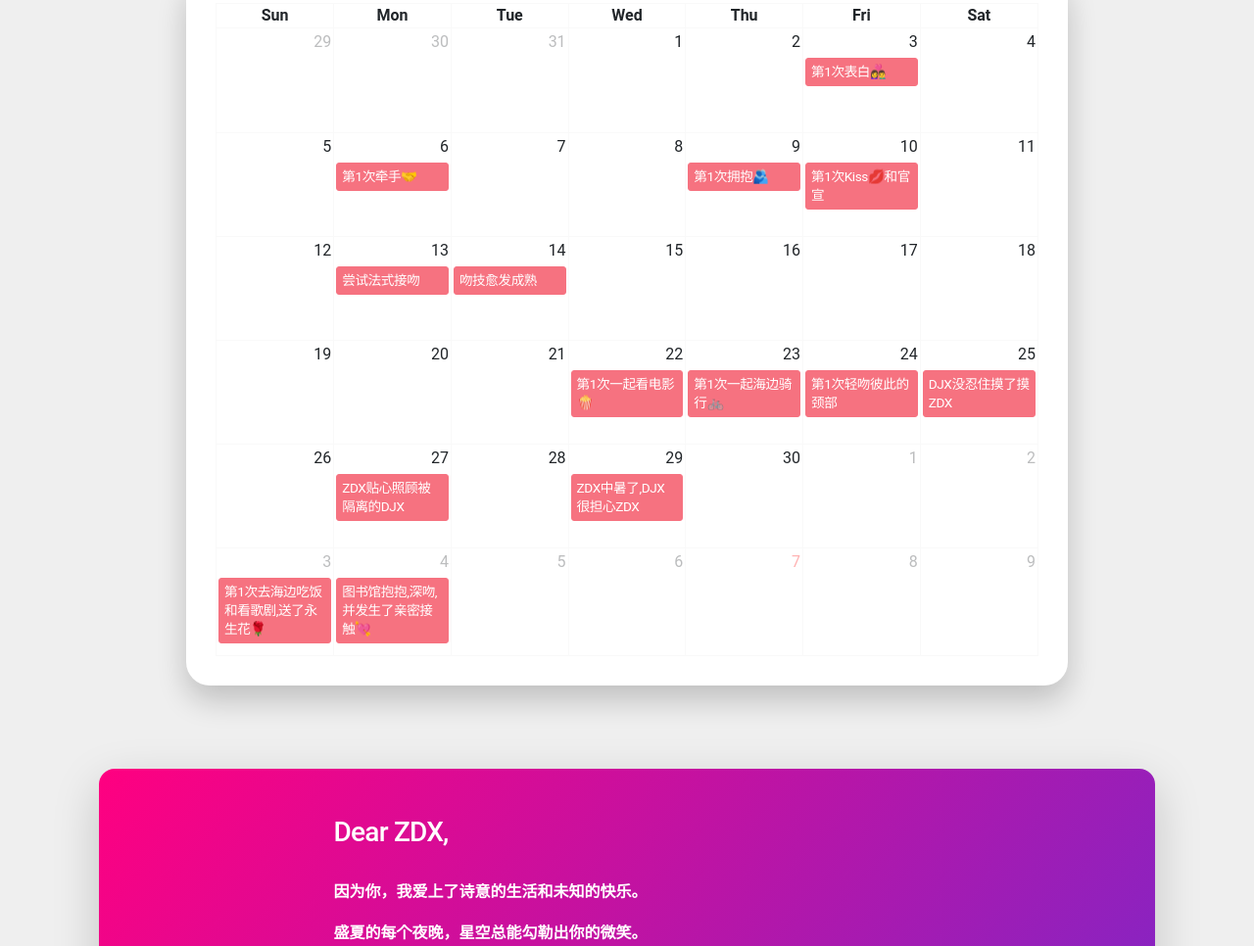
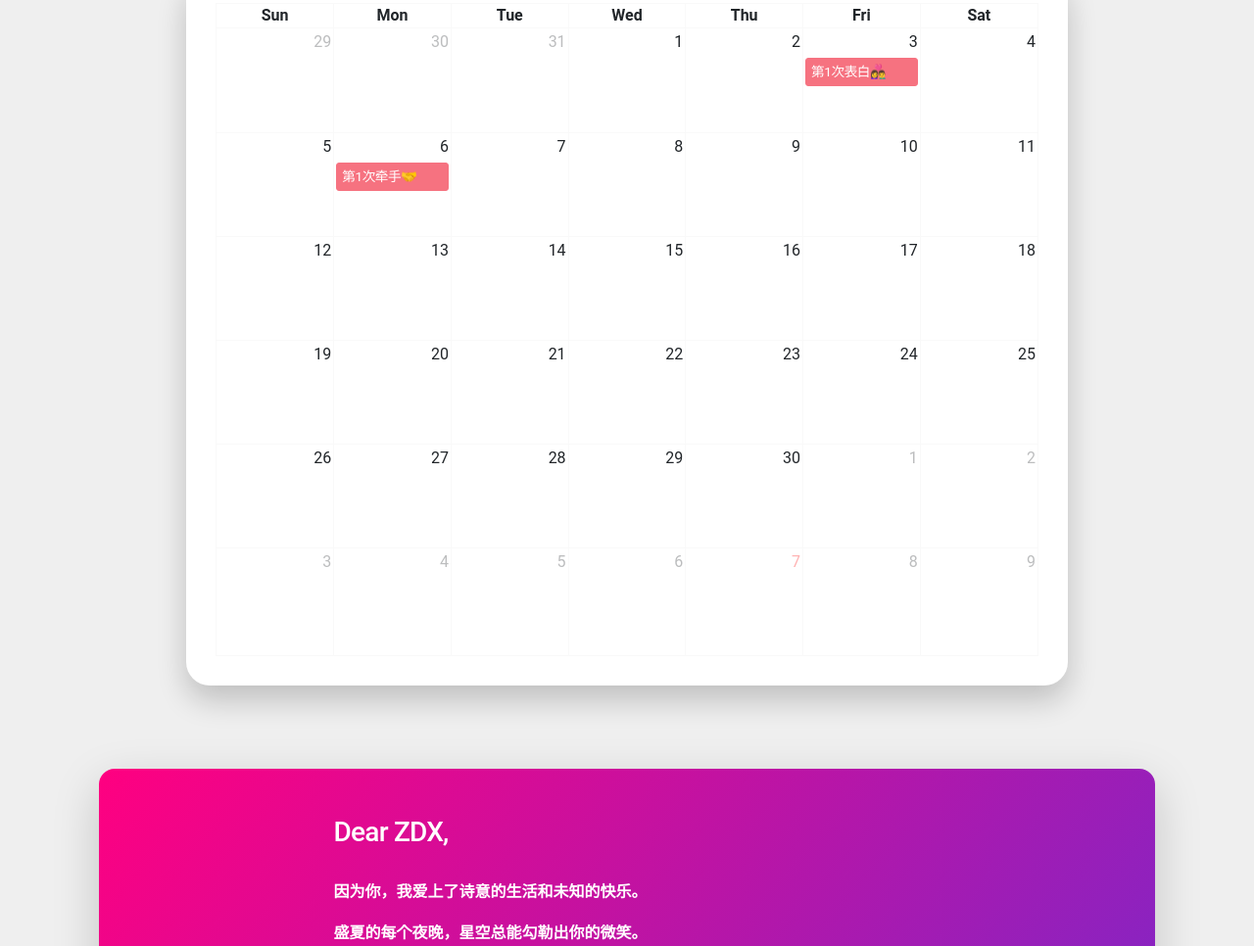
Before and after one commit to Shrey1907/shrelovekuku, a plain HTML site: page index.html in a window 1280 px wide. Shown: the part 936-1902 px from the top of the page at 98% size. Drawn offline with Linux system fonts and the light colour scheme; animation ran at ten frames a second.

Commit message:
delete events info

```diff
--- a/index.html
+++ b/index.html
@@ -233,54 +233,6 @@
                 {
                     title: '第1次牵手🤝',
                     start: '2022-06-06'
-                },
-                {
-                    title: '第1次拥抱🫂',
-                    start: '2022-06-09'
-                },
-                {
-                    title: '第1次Kiss💋和官宣',
-                    start: '2022-06-10'
-                },
-                {
-                    title: '尝试法式接吻',
-                    start: '2022-06-13'
-                },
-                {
-                    title: '吻技愈发成熟',
-                    start: '2022-06-14'
-                },
-                {
-                    title: '第1次一起看电影🍿',
-                    start: '2022-06-22'
-                },
-                {
-                    title: '第1次一起海边骑行🚲',
-                    start: '2022-06-23'
-                },
-                {
-                    title: '第1次轻吻彼此的颈部',
-                    start: '2022-06-24'
-                },
-                {
-                    title: 'DJX没忍住摸了摸ZDX',
-                    start: '2022-06-25'
-                },
-                {
-                    title: 'ZDX贴心照顾被隔离的DJX',
-                    start: '2022-06-27'
-                },
-                {
-                    title: 'ZDX中暑了,DJX很担心ZDX',
-                    start: '2022-06-29'
-                },
-                {
-                    title: '第1次去海边吃饭和看歌剧,送了永生花🌹',
-                    start: '2022-07-03'
-                },
-                {
-                    title: '图书馆抱抱,深吻,并发生了亲密接触💘',
-                    start: '2022-07-04'
                 }
             ]
         });
```
